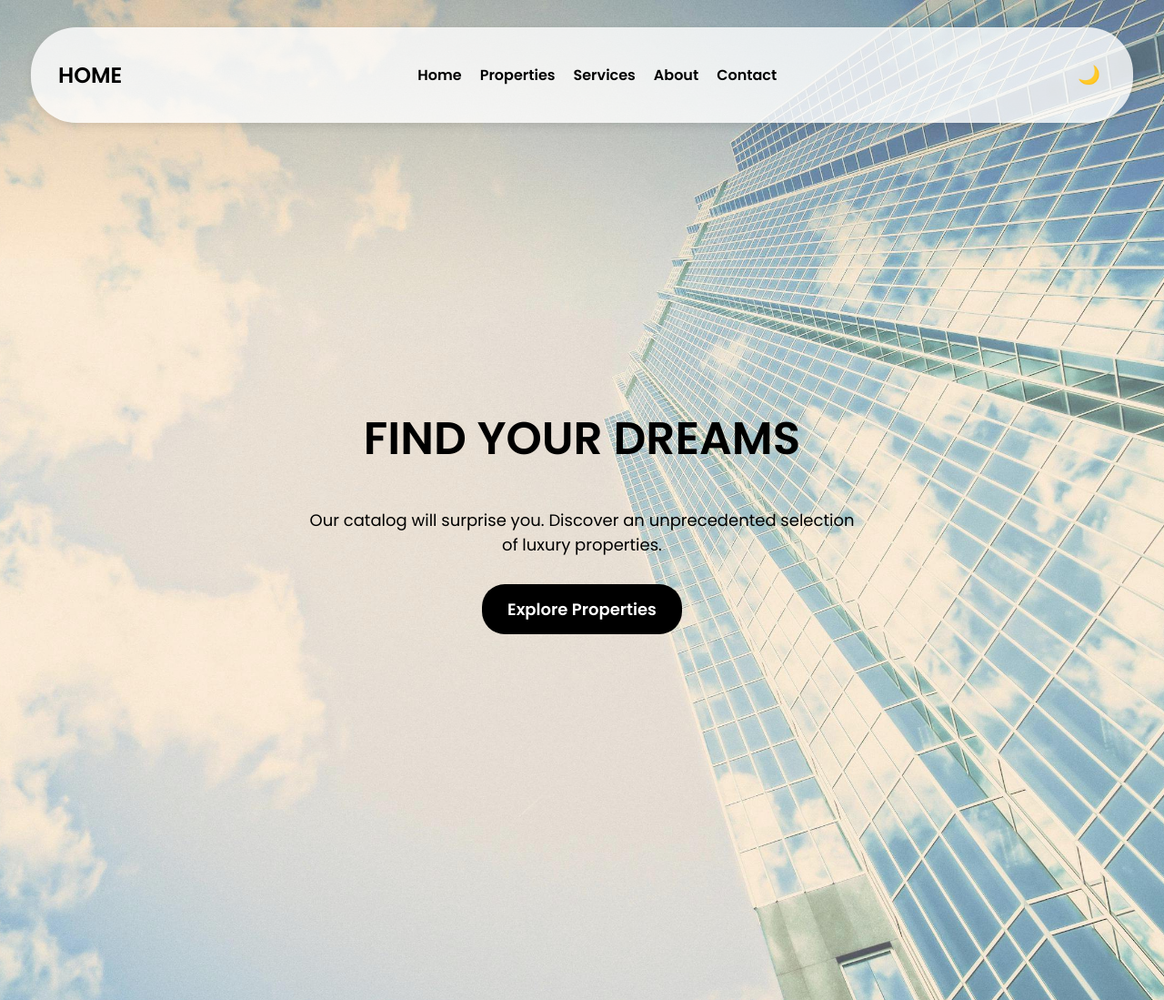
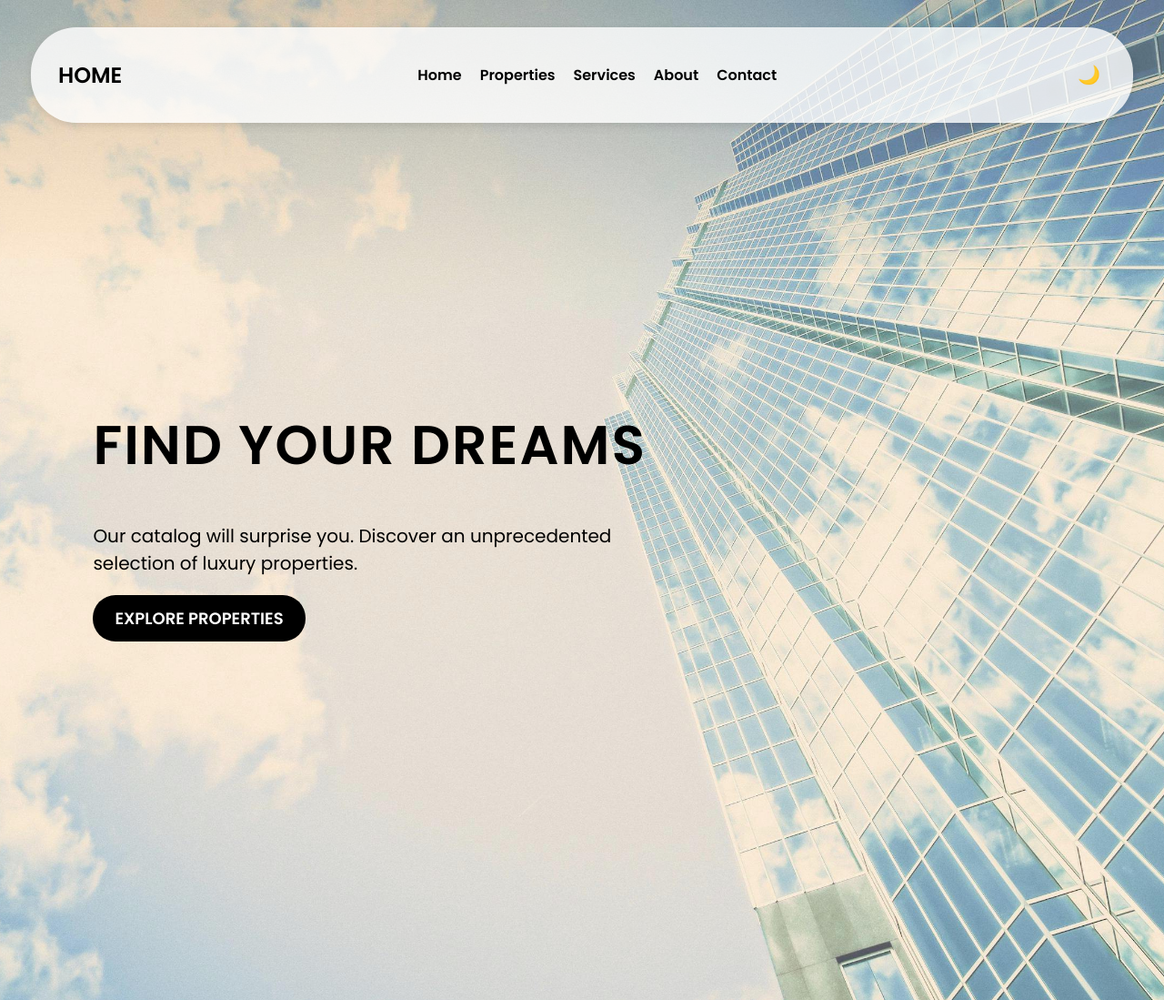
Before and after one commit to T-Python-Feb-25/MINI-PROJECT-REALESTATE, a Django app: page / in a window 1280 px wide. Shown: the top 1099 px of the page at 91% size. Run offline with Django 5.2, Linux system fonts and the light colour scheme.

Commit message:
Project e2

```diff
--- a/RealEastate/properties/static/css/styles.css
+++ b/RealEastate/properties/static/css/styles.css
@@ -295,27 +295,27 @@ nav ul li a:hover {
 
 .contact-container {
     display: flex;
-    justify-content: space-between; /* توزيع المحتوى بشكل متساوٍ */
-    align-items: center; /* محاذاة العناصر في نفس المستوى */
+    justify-content: space-between;
+    align-items: center;
     max-width: 80%;
     margin: 50px auto;
     padding: 40px;
-    background: rgba(255, 255, 255, 0.8); /* خلفية خفيفة */
+    background: rgba(255, 255, 255, 0.8);
     border-radius: 15px;
     box-shadow: 0px 4px 10px rgba(0, 0, 0, 0.1);
-    flex-wrap: wrap; /* لضمان التناسق على الشاشات الصغيرة */
+    flex-wrap: wrap;
 }
 
-/* ✅ قسم المعلومات (النصوص) */
+
 .contact-info {
-    flex: 1; /* يأخذ مساحة متساوية */
+    flex: 1;
     text-align: left;
     font-size: 18px;
     color: #333;
-    padding-right: 20px; /* مسافة بين النص والخريطة */
+    padding-right: 20px;
 }
 
-/* ✅ تحسين الروابط */
+
 .contact-info a {
     color: #007bff;
     text-decoration: none;
@@ -325,9 +325,9 @@ nav ul li a:hover {
     text-decoration: underline;
 }
 
-/* ✅ قسم الخريطة */
+
 .contact-map {
-    flex: 1; /* يأخذ مساحة متساوية */
+    flex: 1;
     display: flex;
     justify-content: flex-end;
 }
@@ -340,7 +340,7 @@ nav ul li a:hover {
     box-shadow: 0px 4px 10px rgba(0, 0, 0, 0.1);
 }
 
-/* ✅ تحسين العرض على الشاشات الصغيرة */
+
 @media (max-width: 768px) {
     .contact-container {
         flex-direction: column;
@@ -357,3 +357,70 @@ nav ul li a:hover {
         justify-content: center;
     }
 }
+
+
+
+
+
+
+/* ✅ ضبط الـ Hero Section لمحاذاة النص لليسار */
+.hero {
+    text-align: left; /* جعل النص يبدأ من اليسار */
+    padding-left: 8%; /* إزاحة النص قليلاً نحو اليمين ليكون متناسقاً */
+    align-items: flex-start; /* محاذاة النص والعناصر لليسار */
+    justify-content: center;
+    height: 100vh;
+}
+
+/* ✅ ضبط حجم وخط العنوان */
+.hero h2 {
+    font-size: 60px; /* تكبير العنوان */
+    font-weight: 700;
+    text-transform: uppercase;
+    letter-spacing: 2px;
+    margin-bottom: 20px;
+}
+
+/* ✅ تحسين الفقرة */
+.hero p {
+    font-size: 20px;
+    font-weight: 400;
+    max-width: 600px;
+    margin-bottom: 20px;
+}
+
+/* ✅ تحسين زر Explore Properties */
+.explore-btn {
+    font-size: 18px;
+    font-weight: 600;
+    padding: 12px 24px;
+    text-transform: uppercase;
+    background: black;
+    color: white;
+    border-radius: 25px;
+    transition: background 0.3s ease-in-out;
+}
+
+.explore-btn:hover {
+    background: #007bff;
+}
+
+
+
+
+
+
+
+.dark-mode .hero {
+    color: white; /* التأكد من أن النص يبقى واضحًا */
+}
+
+.dark-mode .explore-btn {
+    background: white;
+    color: black;
+}
+
+.dark-mode .explore-btn:hover {
+    background: #007bff;
+    color: white;
+}
--- a/RealEastate/properties/templates/properties/contact.html
+++ b/RealEastate/properties/templates/properties/contact.html
@@ -6,14 +6,14 @@
 <section class="contact">
     <h2>CONTACT US</h2>
     <div class="contact-container">
-        <!-- ✅ المعلومات على اليسار -->
+
         <div class="contact-info">
             <p><strong>TELEPHONE:</strong> <a href="tel:+9665726883764">+966 5726883764</a></p>
             <p><strong>EMAIL:</strong> <a href="mailto:info@realestate.com">info@realestate.com</a></p>
             <p><strong>ADDRESS:</strong> Saudi Arabia</p>
         </div>
 
-        <!-- ✅ الخريطة على اليمين -->
+
         <div class="contact-map">
             <iframe
                 src="https://www.google.com/maps/embed?pb=!1m18!1m12!1m3!1d3623.597085776725!2d46.7156703!3d24.7742656!2m3!1f0!2f0!3f0!3m2!1i1024!2i768!4f13.1!3m3!1m2!1s0x3e2f04f5d8a5b53b%3A0x5e2f7e5e8d0a9b12!2sSaudi%20Arabia!5e0!3m2!1sen!2ssa!4v1641040189344!5m2!1sen!2ssa"
```
